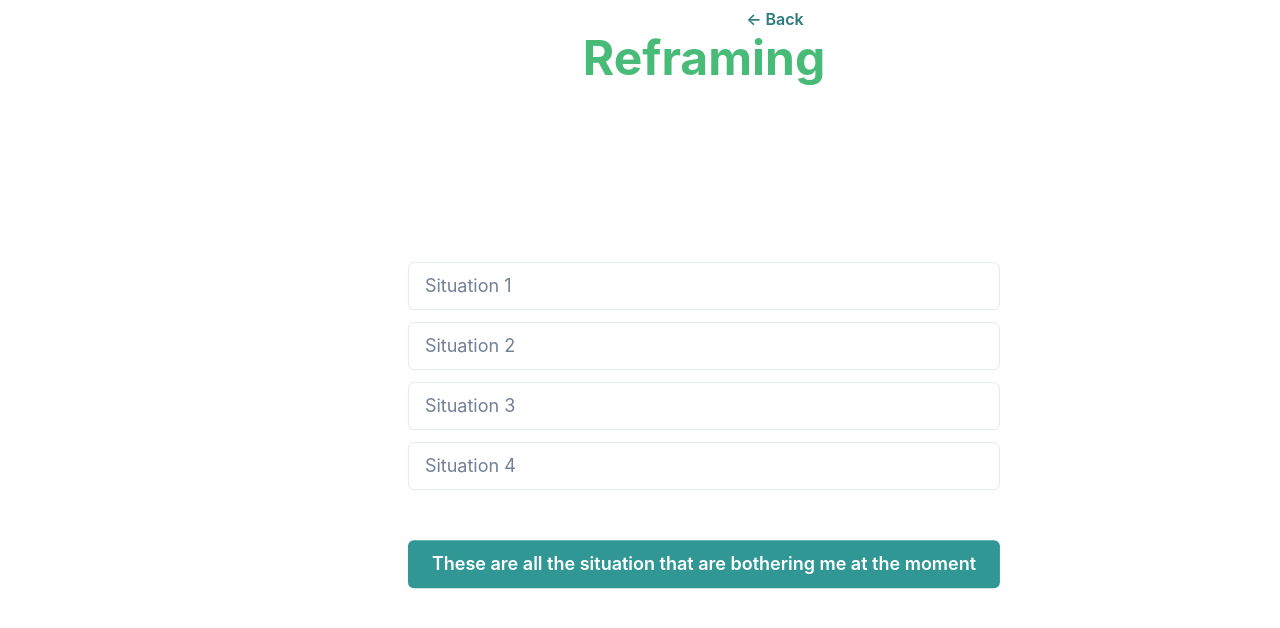
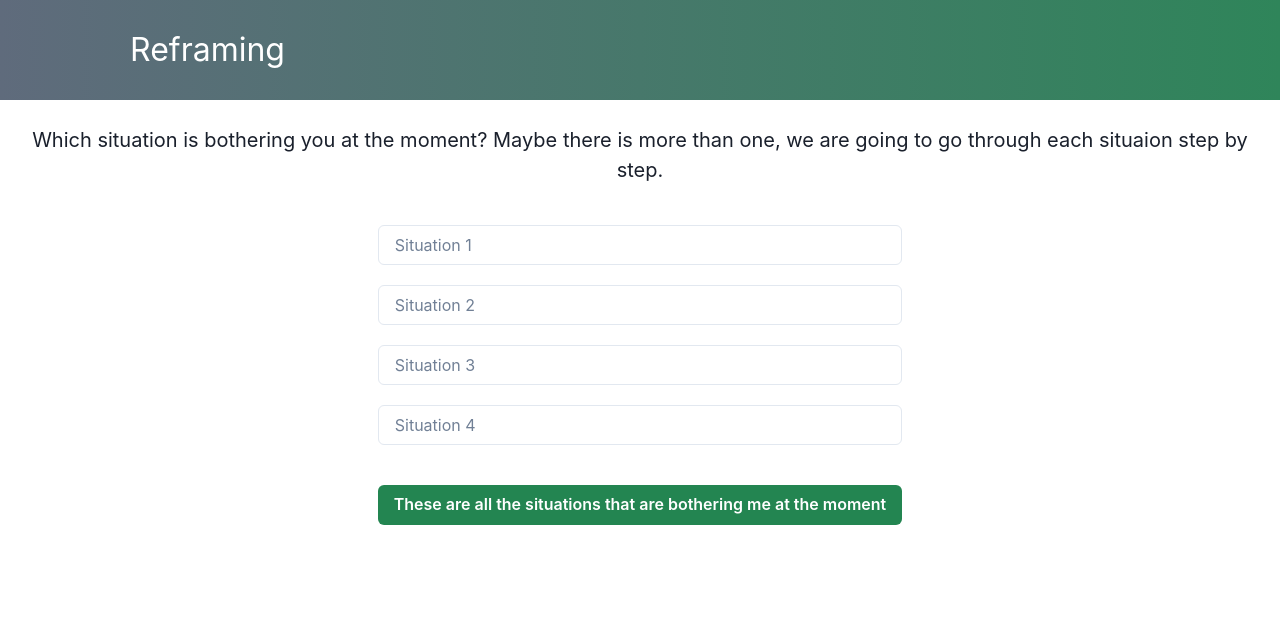
Before and after one commit to TUBerlin-Kopfsachen-Browser-Frontend/kopfsachen-app, a React (Create React App) app: page /resources/reframing1 in a window 1280 px wide. Shown: the top 628 px of the page. Built offline with nearby package versions, Linux system fonts and the light colour scheme.

Commit message:
adapted reframing to new design (some smaller things left to adapt)

```diff
--- a/src/components/Cards.js
+++ b/src/components/Cards.js
@@ -11,7 +11,7 @@ import {
 } from "@chakra-ui/react";
 
 function Card(props) {
-  const { title, text } = props;
+  const { title, text, width } = props;
 
   return (
     <Box
@@ -20,6 +20,7 @@ function Card(props) {
       maxWidth="30rem"
       borderWidth={2}
       margin={2}
+      width={width}
     >
       <Stack
         align={{ base: "center", md: "stretch" }}
--- a/src/routes/Reframing.tsx
+++ b/src/routes/Reframing.tsx
@@ -19,56 +19,28 @@ import {
 import { useNavigate } from "react-router-dom";
 import Sidebar from "../components/Sidebar";
 import { AspectRatio } from "@chakra-ui/react";
+import { ContentWrapper, useMobile } from "../components/utils";
 
 export default function New() {
   const navigate = useNavigate();
-
+  const mobile = useMobile();
   return (
-    <Flex direction="column">
-      <Sidebar />
-
-      <Button
+    <ContentWrapper headerProps={{text: 'Reframing'}}>
+    <Flex flexDirection='column'>
+      {/* <Button
             marginLeft={270}
             colorScheme="teal"
             variant="ghost"
             onClick={() => navigate("/newresources")}
             >
               ← Back
-      </Button>
-
-      <Flex
-        flexDirection="column"
-        position="absolute"
-        top="5vh"
-        left="50vw"
-        transform="translate(-50%, -10%)"
-        maxWidth="800px"
-      >
-        <Stack>
-          <Box>
-            <Heading fontSize={{ base: "3xl", md: "4xl", lg: "5xl" }}>
-              <Text color={"green.400"} pl={"370px"} pt={"80px"}>
-                Reframing
-              </Text>
-            </Heading>
-
-            <Text
-              fontSize={{ base: "md", lg: "4xl" }}
-              color={"white"}
-              pt={"90px"}
-              pl={"300px"}
-            >
+            </Button> */}
+      <Text fontSize={20} mb={5}>
         Find out what's behind it!
       </Text>
-          </Box>
-
       <Stack>
         <AspectRatio
-              maxW="560px"
-              ratio={1}
-              pt={"200px"}
-              ml={"230px"}
-              pr={"580px"}
+          ratio={16/9}
         >
           <iframe
             title="reframe"
@@ -77,25 +49,20 @@ export default function New() {
           />
         </AspectRatio>
       </Stack>
-
-          <Stack spacing={8} direction="row" align="center"></Stack>
-          <Center>
-            <Stack direction="row" spacing={20} pl={"180px"} pt={"80px"}>
-              <Button colorScheme="teal" variant="solid" size="lg">
+      <Flex flexDirection="row" justifyContent='space-evenly'>
+          <Button colorScheme="warning" mr={3} mt={10} whiteSpace={mobile ? 'initial' : 'unset'}>
             Choose another strategy
           </Button>
           <Button
-                colorScheme="teal"
-                variant="outline"
-                size="lg"
+            colorScheme="success"
             onClick={() => navigate("/resources/reframing1")}
+            whiteSpace={mobile ? 'initial' : 'unset'}
+            mt={10}
           >
             I want to practice that
           </Button>
-            </Stack>
-          </Center>
-        </Stack>
         </Flex>
     </Flex>
+    </ContentWrapper>
   );
 }
--- a/src/routes/Reframing1.tsx
+++ b/src/routes/Reframing1.tsx
@@ -19,12 +19,13 @@ import {
 
 import { useNavigate } from "react-router-dom";
 import Sidebar from "../components/Sidebar";
-import { AspectRatio } from "@chakra-ui/react";
+import { AspectRatio, useColorModeValue } from "@chakra-ui/react";
 
 import { useForm, SubmitHandler } from "react-hook-form";
 import { stringify } from "querystring";
 import { networkInterfaces } from "os";
 import axios from "axios";
+import { ContentWrapper, useMobile } from "../components/utils";
 
 interface IReframingItem {
   situations: string[];
@@ -32,95 +33,62 @@ interface IReframingItem {
 
 export default function New() {
   const navigate = useNavigate();
-
+  const mobile = useMobile();
   const { register, handleSubmit, setValue } = useForm<IReframingItem>();
   const onSubmit: SubmitHandler<IReframingItem> = (data) =>
     axios.post(`http://127.0.0.1:4010/safetyNet/1`, data);
 
   return (
-    <Flex direction="column">
-      <Sidebar />
-      <Button
-        marginLeft={270}
-        colorScheme="teal"
-        variant="ghost"
-        onClick={() => navigate("/newresources")}
-      >
-        ← Back
-      </Button>
-
-      <Flex
-        flexDirection="column"
-        position="absolute"
-        top="5vh"
-        left="55vw"
-        transform="translate(-50%, -10%)"
-        maxWidth="800px"
-      >
-        <Stack>
-          <Center>
-            <Heading fontSize={{ base: "3xl", md: "4xl", lg: "5xl" }}>
-              <Text color={"green.400"} pt={"50px"}>
-                Reframing
-              </Text>
-            </Heading>
-          </Center>
-
-          <Stack>
-            <Center>
-              <Text
-                fontSize={{ base: "md", lg: "2xl" }}
-                color={"white"}
-                pt={"50px"}
-              >
-                Which Situation is bothering you at the moment? {"\n"}
+    <ContentWrapper headerProps={{ text: 'Reframing' }}>
+      <Flex flexDirection="column" alignItems='center'>
+        <Text fontSize={20} mb={10} textAlign='center'>
+          Which situation is bothering you at the moment? {"\n"}
           Maybe there is more than one, we are going to go through each
           situaion step by step.
         </Text>
-            </Center>
-          </Stack>
 
-          <form onSubmit={handleSubmit(onSubmit)}>
-            <Stack spacing={3} pt={"1px"}>
+        <form onSubmit={handleSubmit(onSubmit)} style={{maxWidth: '100%'}}>
+          <Flex flexDirection='column'>
+          <Stack spacing={5}>
             <Input
               {...register(`situations.${0}`)}
               placeholder="Situation 1"
-                size="lg"
+              focusBorderColor={useColorModeValue("neutral.400", "neutral.100")}
+              // size="lg"
             />
             <Input
               {...register(`situations.${1}`)}
               placeholder="Situation 2"
-                size="lg"
+              focusBorderColor={useColorModeValue("neutral.400", "neutral.100")}
+              // size="lg"
             />
             <Input
               {...register(`situations.${2}`)}
               placeholder="Situation 3"
-                size="lg"
+              focusBorderColor={useColorModeValue("neutral.400", "neutral.100")}
+              // size="lg"
             />
             <Input
               {...register(`situations.${3}`)}
               placeholder="Situation 4"
-                size="lg"
+              focusBorderColor={useColorModeValue("neutral.400", "neutral.100")}
+              // size="lg"
             />
           </Stack>
 
-            <Center>
-              <Stack direction="row" spacing={20} pt={"50px"}>
               <Button
-                  colorScheme="teal"
-                  variant="solid"
-                  size="lg"
+                mt={10}
+                colorScheme="success"
                 type="submit"
                 onClick={() => navigate("/resources/reframing2")}
+                whiteSpace={mobile ? 'initial' : 'unset'}
               >
-                  These are all the situation that are bothering me at the
+                These are all the situations that are bothering me at the
                 moment
               </Button>
-              </Stack>
-            </Center>
+              </Flex>
         </form>
-        </Stack>
       </Flex>
-    </Flex>
+    </ContentWrapper>
   );
 }
--- a/src/routes/Reframing2.tsx
+++ b/src/routes/Reframing2.tsx
@@ -39,6 +39,7 @@ import axios from "axios";
 
 import i18n, { t } from "i18next";
 import { initReactI18next, useTranslation } from "react-i18next";
+import { ContentWrapper, useMobile } from "../components/utils";
 
 interface IResources {
   feedback: boolean;
@@ -49,7 +50,7 @@ export default function ReframingText() {
   const { title1, text1 } = data1;
   const { title2, text2 } = data2;
   const { title3, text3 } = data3;
-
+  const mobile = useMobile();
   const navigate = useNavigate();
   const { register, handleSubmit, setValue } = useForm<IResources>();
   const onSubmit: SubmitHandler<IResources> = (data) =>
@@ -61,32 +62,21 @@ export default function ReframingText() {
   const [isNavReady, setIsNavReady] = useState(false);
 
   return (
-    <Flex direction="column">
-      <SimpleGrid>
-        <Stack direction={["row"]} spacing="25px">
-          <Box>
-            <Sidebar />
-          </Box>
-          <Box paddingTop={"40px"}>
-            <Card title={title} text={text} />
-            <br></br>
-            <Card title={title1} text={text1} />
-          </Box>
-          <Box paddingTop={"40px"}>
-            <Card title={title2} text={text2} />
-            <br></br>
-            <Card title={title3} text={text3} />
-          </Box>
-        </Stack>
-        <Center paddingTop={"30px"}>
+    <ContentWrapper headerProps={{ text: 'Reframing' }}>
+    <Flex direction="column" alignItems='center'>
+        <Flex direction="row" wrap='wrap'>
+            <Card title={title} text={text} width={mobile ? '100%' : '400px'}/>
+            <Card title={title1} text={text1} width={mobile ? '100%' : '400px'}/>
+            <Card title={title2} text={text2} width={mobile ? '100%' : '400px'}/>
+            <Card title={title3} text={text3} width={mobile ? '100%' : '400px'}/>
+        </Flex>
+
           <Button
             onClick={onOpen}
-            h={"50px"}
-            w={"40%"}
-            display={"inline-block"}
-            colorScheme="teal"
-            variant="solid"
-            size="lg"
+            mb='25px'
+            mt={3}
+            colorScheme="success"
+            whiteSpace={mobile ? 'initial' : 'unset'}
           >
             Ich bin zu einer neuen Bewertung der Situationen gekommen.
           </Button>
@@ -94,7 +84,7 @@ export default function ReframingText() {
             <ModalOverlay>
               <ModalContent>
                 <form onSubmit={handleSubmit(onSubmit)}>
-                  <ModalHeader fontSize="lg" fontWeight="bold"></ModalHeader>
+                  <ModalHeader fontSize="lg" fontWeight="bold"> How did you like this exercise? </ModalHeader>
 
                   <ModalBody>
                     <Stack direction="row" spacing={3}>
@@ -145,9 +135,9 @@ export default function ReframingText() {
               </ModalContent>
             </ModalOverlay>
           </Modal>
-        </Center>
-      </SimpleGrid>
+
     </Flex>
+    </ContentWrapper>
   );
 }
 
--- a/src/routes/wiki.tsx
+++ b/src/routes/wiki.tsx
@@ -186,15 +186,6 @@ function FrontPage() {
     // entry page
     return (
       <Flex>
-        <Flex
-          fontSize="large"
-          position="absolute"
-          top={mobile ? "unset" : "20vh"}
-          left={mobile ? "unset" : "50vw"}
-          transform={mobile ? "unset" : "translate(-50%, -0%)"}
-          margin={mobile ? "40px" : "unset"}
-          maxWidth="800px"
-        >
           {!mobile && <Button
             variant="ghost"
             flexShrink={0}
@@ -206,7 +197,7 @@ function FrontPage() {
             Back
           </Button>}
           <EntryPage entry={entryToDisplay} />
-        </Flex>
+
         {mobile && <Button
           variant="ghost"
           flexShrink={0}
```
Also changed, not shown: src/routes/safetyNet.tsx (+5 -5 lines). Lines whose indentation alone changed are shown as unchanged.
